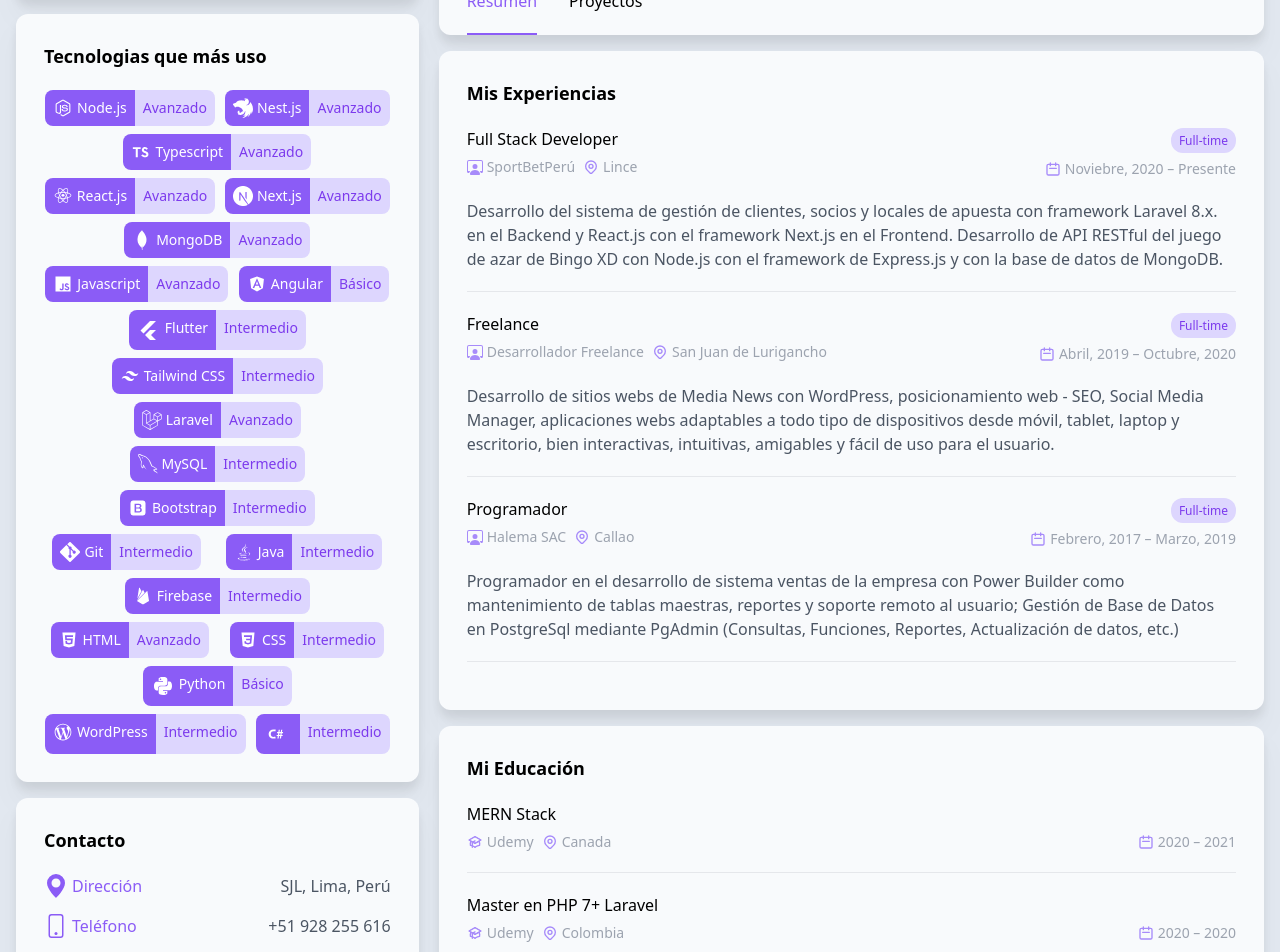
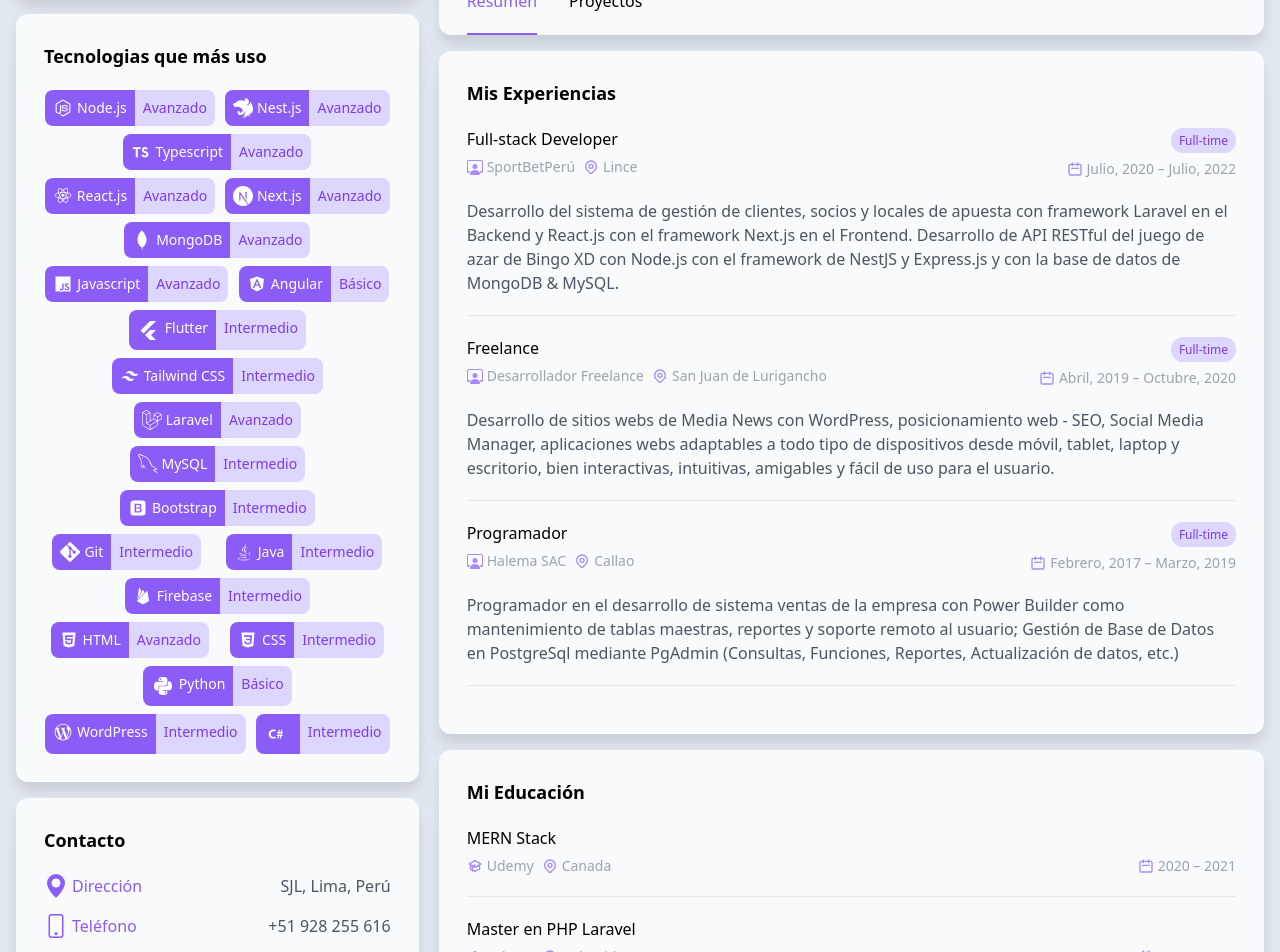
Before and after one commit to chaicopadillag/chaicopadillag.github.io, a React (Vite) app: page / in a window 1280 px wide. Shown: the part 360-1312 px from the top of the page. Built offline with nearby package versions, Linux system fonts and the light colour scheme.

Commit message:
update profile cv

```diff
--- a/src/database/educationDB.ts
+++ b/src/database/educationDB.ts
@@ -10,7 +10,7 @@
   },
   {
     id: '2c3e917d-db68-46ea-bf43-eced2d387995',
-    specialty: 'Master en PHP 7+ Laravel',
+    specialty: 'Master en PHP Laravel',
     institution: 'Udemy',
     location: 'Colombia',
     startDate: '2020',
--- a/src/database/experienceDB.ts
+++ b/src/database/experienceDB.ts
@@ -3,13 +3,13 @@
 export const experienceDB: ExperienceType[] = [
   {
     id: '75d7cda0-54c7-459d-beb6-859a32a991a4',
-    position: 'Full Stack Developer',
+    position: 'Full-stack Developer',
     company: 'SportBetPerú',
     location: 'Lince',
-    startDate: 'Noviebre, 2020',
-    endDate: 'Presente',
+    startDate: 'Julio, 2020',
+    endDate: 'Julio, 2022',
     description:
-      'Desarrollo del sistema de gestión de clientes, socios y locales de apuesta con framework Laravel 8.x. en el Backend y React.js con el framework Next.js en el Frontend. Desarrollo de API RESTful del juego de azar de Bingo XD con Node.js con el framework de Express.js y con la base de datos de MongoDB.',
+      'Desarrollo del sistema de gestión de clientes, socios y locales de apuesta con framework Laravel en el Backend y React.js con el framework Next.js en el Frontend. Desarrollo de API RESTful del juego de azar de Bingo XD con Node.js con el framework de NestJS y Express.js y con la base de datos de MongoDB & MySQL.',
     workingDay: 'Full-time',
   },
   {
--- a/src/database/profileDB.ts
+++ b/src/database/profileDB.ts
@@ -5,7 +5,7 @@
 export const profileDB: ProfileType = {
   name: 'Gerardo',
   lastName: 'Chaico Padilla',
-  level: 'Full-Stack Developer',
+  level: 'Full-stack Developer',
   status: 'Disponible',
   photoUrl: imgAvatar,
   bgUrl: imgCover,
```
Also changed, not shown: 6 other files (tests, documents, lock files or other folders).
